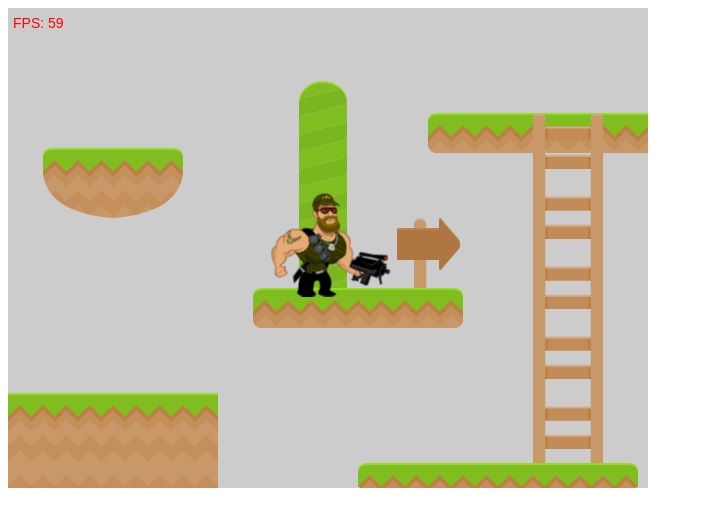
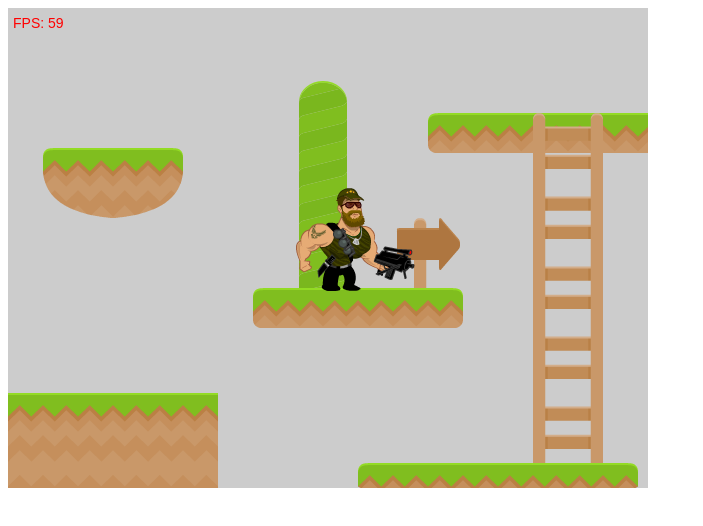
Before and after one commit to nicholas-bunce/HeroPlatformer, a plain HTML site: page Heroplatformer.html in a window 1280 px wide. Shown: the whole page, without its empty margins (0-703 px from the left). Drawn offline with Linux system fonts and the light colour scheme.

Commit message:
Added movement sprites
We are gonna make it!

```diff
--- a/Heroplatformer.html
+++ b/Heroplatformer.html
@@ -5,8 +5,9 @@
     </canvas>
             <script src="level1.js"></script>
        <script src="keyboard.js"></script>
-       <script src="Vector2.js"></script>
+      <script src="Vector2.js"></script>
        <script src="player.js"></script>
+      <script src="sprite.js"></script>
      <script src="main.js"></script>
   </body>
 </html>
--- a/player.js
+++ b/player.js
@@ -1,26 +1,56 @@
+var LEFT = 0;
+var RIGHT = 1;
+
+var ANIM_IDLE_LEFT = 0;
+var ANIM_JUMP_LEFT = 1;
+var ANIM_WALK_LEFT = 2;
+var ANIM_IDLE_RIGHT = 3;
+var ANIM_JUMP_RIGHT = 4;
+var ANIM_WALK_RIGHT = 5;
+var ANIM_MAX = 6;
+
+
 var Player = function () {
-    this.image = document.createElement("img");
+    this.sprite = new Sprite("ChuckNorris.png");
+    this.sprite.buildAnimation(12, 8, 165, 126, 0.05,
+        [0, 1, 2, 3, 4, 5, 6, 7]);
+    this.sprite.buildAnimation(12, 8, 165, 126, 0.05,
+        [8, 9, 10, 11, 12]);
+    this.sprite.buildAnimation(12, 8, 165, 126, 0.05,
+        [13, 14, 15, 16, 17, 18, 19, 20, 21, 22, 23, 24, 25, 26]);
+    this.sprite.buildAnimation(12, 8, 165, 126, 0.05,
+        [52, 53, 54, 55, 56, 57, 58, 59]);
+    this.sprite.buildAnimation(12, 8, 165, 126, 0.05,
+        [60, 61, 62, 63, 64]);
+    this.sprite.buildAnimation(12, 8, 165, 126, 0.05,
+        [65, 66, 67, 68, 69, 70, 71, 72, 73, 74, 75, 76, 77, 78]);
+
+    for (var i = 0; i < ANIM_MAX; i++)
+    {
+        this.sprite.setAnimationOffset(i, -55, -87);
+    }
+
     this.position = new Vector2();
     this.position.set(9 * TILE, 0 * TILE);
 
     this.width = 159;
     this.height = 163;
 
-    this.offset = new Vector2();
-    this.offset.set(-55, -87);
-
     this.velocity = new Vector2();
 
     this.falling = true;
     this.jumping = false;
 
+    this.direction = RIGHT;
 
-    this.image.src = "hero.png";
+
 };
 
 
 
 Player.prototype.update = function (deltaTime) {
+
+    this.sprite.update(deltaTime);
 
     var left = false;
     var right = false;
@@ -36,6 +66,42 @@ Player.prototype.update = function (deltaTime) {
     if (keyboard.isKeyDown(keyboard.KEY_SPACE) == true) {
         jump = true;
     }
+    if (keyboard.isKeyDown(keyboard.KEY_LEFT) == true) {
+        left = true;
+        this.direction = LEFT;
+        if(this.sprite.currentAnimation != ANIM_WALK_LEFT &&
+                this.jumping == false)
+                this.sprite.setAnimation(ANIM_WALK_LEFT);
+    }
+    else if (keyboard.isKeyDown(keyboard.KEY_RIGHT) == true) {
+        right = true;
+        this.direction = RIGHT;
+        if (this.sprite.currentAnimation != ANIM_WALK_RIGHT &&
+                this.jumping == false)
+                this.sprite.setAnimation(ANIM_WALK_RIGHT);
+    }
+    else {
+        if (this.jumping == false && this.falling == false) {
+            if (this.direction == LEFT) {
+                if (this.sprite.currentAnimation != ANIM_IDLE_LEFT)
+                    this.sprite.setAnimation(ANIM_IDLE_LEFT);
+            }
+            else {
+                if (this.sprite.currentAnimation != ANIM_IDLE_RIGHT)
+                    this.sprite.setAnimation(ANIM_IDLE_RIGHT);
+            }
+      }
+}
+    if (keyboard.isKeyDown(keyboard.KEY_SPACE) == true)
+    {
+        jump = true;
+        if (left == true) {
+                this.sprite.setAnimation(ANIM_JUMP_LEFT);
+        }
+        if (right == true) {
+                this.sprite.setAnimation(ANIM_JUMP_RIGHT);
+        }
+}
 
     var wasleft = this.velocity.x < 0;
     var wasright = this.velocity.x > 0;
@@ -51,9 +117,15 @@ Player.prototype.update = function (deltaTime) {
         ddx = ddx + ACCEL; // player wants to go right
     else if (wasright)
         ddx = ddx - FRICTION; // player was going right, but not any more
-    if (jump && !this.jumping && !falling) {
-        ddy = ddy - JUMP; // apply an instantaneous (large) vertical impulse
+    if (jump && !this.jumping && !falling)
+    {
+        // apply an instantaneous (large) vertical impulse
+        ddy = ddy - JUMP;
         this.jumping = true;
+        if(this.direction == LEFT)
+            this.sprite.setAnimation(ANIM_JUMP_LEFT)
+        else
+            this.sprite.setAnimation(ANIM_JUMP_RIGHT)
     }
 
     // calculate the new position and velocity:
@@ -127,9 +199,7 @@ Player.prototype.update = function (deltaTime) {
 }
 
 
-Player.prototype.draw = function () {
-    context.save();
-    context.translate(this.position.x, this.position.y);
-    context.drawImage(this.image, -this.width / 2, -this.height / 2);
-    context.restore();
+Player.prototype.draw = function ()
+{
+    this.sprite.draw(context, this.position.x, this.position.y);
 }
--- /dev/null
+++ b/sprite.js
@@ -0,0 +1,143 @@
+
+
+var Frame = function(x, y, width, height, duration){
+	this.x = x;
+	this.y = y;
+	this.width = width;
+	this.height = height;
+	this.duration = duration;
+};
+
+var Sprite = function(filename) {
+	if(filename != null)
+	{
+		this.image = document.createElement("img");
+		this.image.src = filename;
+	}
+
+	this.currentAnimation = 0;
+	this.currentFrame = 0;
+
+		// this will be an array of frame arrays (so each element in the
+		// animations array will be an array of frames)
+	this.animations = [];
+	this.offsets = [];		// offset vectors for each animation
+
+	this.frameTime = 0;
+	this.loop = true;
+	this.pingpong = false;
+	this.playDir = 1;
+};
+
+Sprite.prototype.setAnimation = function(index)
+{
+	if(index < 0 || index > this.animations.length)
+		return;
+	this.currentAnimation = index;
+	this.currentFrame = 0;
+}
+
+Sprite.prototype.getFrameWidth = function()
+{
+	return this.animations[this.currentAnimation][this.currentFrame].width;
+};
+
+Sprite.prototype.getFrameHeight = function()
+{
+	return this.animations[this.currentAnimation][this.currentFrame].height;
+};
+
+Sprite.prototype.setLoop = function(loop) {
+	return this.loop = loop;
+};
+
+Sprite.prototype.setAnimationOffset = function(anim, x, y) {
+	this.offsets[anim].set(x, y);
+};
+
+Sprite.prototype.getAnimationOffset = function() {
+	return this.offsets[this.currentAnimation];
+}
+
+Sprite.prototype.buildAnimation = function(frameXCount, frameYCount, frameW, frameH, timeStep, animIdxArray)
+{
+	var animation = [];
+
+	for(var i=0; i<animIdxArray.length; i++)
+	{
+		var index = animIdxArray[i];
+		var fX = index%frameXCount;
+		var fY = Math.floor(index/frameXCount);
+
+		var u = fX * frameW;
+		var v = fY * frameH;
+
+		var frame = new Frame(u, v, frameW, frameH, timeStep);
+		animation.push(frame);
+	}
+
+	this.animations.push(animation);
+	this.offsets.push( new Vector2() );
+};
+
+Sprite.prototype.isFinished = function()
+{
+	if(this.currentFrame == this.animations[this.currentAnimation].length-1)
+		return true;
+	return false;
+}
+
+Sprite.prototype.update = function(dt) {
+	if(this.animations.length == 0)
+		return;
+	if(this.animations[this.currentAnimation].length == 0)
+		return;
+
+	if(this.animations[this.currentAnimation][this.currentFrame].duration < 0)
+		return;
+
+	this.frameTime += dt;
+
+	while(this.frameTime > this.animations[this.currentAnimation][this.currentFrame].duration)
+	{
+		this.currentFrame+=this.playDir;
+
+
+		if(this.currentFrame >= this.animations[this.currentAnimation].length ||
+			this.currentFrame < 0)
+		{
+			if(this.pingpong == false)
+			{
+				this.currentFrame = 0;
+			}
+			else
+			{
+				this.currentFrame-=this.playDir;
+				this.playDir = this.playDir*-1
+				this.currentFrame+=this.playDir;
+			}
+		}
+		this.frameTime -= this.animations[this.currentAnimation][this.currentFrame].duration;
+	}
+};
+
+Sprite.prototype.draw = function(c, x, y) {
+	// img	Specifies the image, canvas, or video element to use
+	// sx	Optional. The x coordinate where to start clipping
+	// sy	Optional. The y coordinate where to start clipping
+	// swidth	Optional. The width of the clipped image
+	// sheight	Optional. The height of the clipped image
+	// x	The x coordinate where to place the image on the canvas
+	// y	The y coordinate where to place the image on the canvas
+	// width	Optional. The width of the image to use (stretch or reduce the image)
+	// height	Optional. The height of the image to use (stretch or reduce the image)
+
+	c.drawImage(this.image,
+			this.animations[this.currentAnimation][this.currentFrame].x,
+			this.animations[this.currentAnimation][this.currentFrame].y,
+			this.animations[this.currentAnimation][this.currentFrame].width,
+			this.animations[this.currentAnimation][this.currentFrame].height,
+			x+this.offsets[this.currentAnimation].x, y+this.offsets[this.currentAnimation].y,
+			this.animations[this.currentAnimation][this.currentFrame].width,
+			this.animations[this.currentAnimation][this.currentFrame].height);
+};
```
Also changed, not shown: ChuckNorris.png (added).
